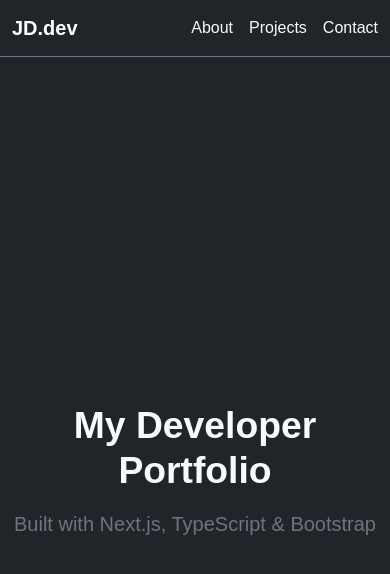
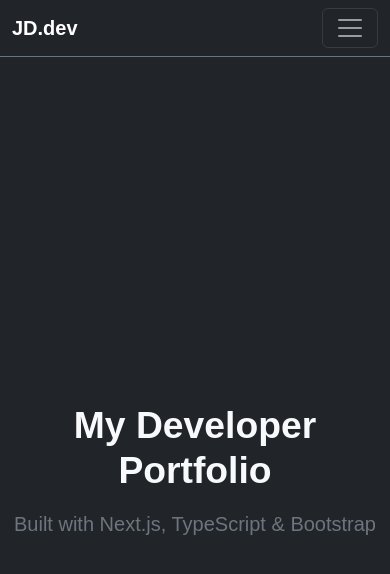
Before and after one commit to siddrashx102/dev-portfolio, a Next.js app: page / in a window 390 px wide. Shown: the top 574 px of the page. Built offline with nearby package versions, Linux system fonts and the light colour scheme.

Commit message:
feat(scrim-3): add mobile hamburger menu to Navbar

```diff
--- a/app/components/Navbar.tsx
+++ b/app/components/Navbar.tsx
@@ -1,15 +1,32 @@
 "use client";
 
 import Link from "next/link";
+import { useState } from "react";
 
 export default function Navbar() {
+    const [isOpen, setIsOpen] = useState(false);
+
     return (
-        <nav className="navbar navbar-dark bg-dark border-bottom border-secondary">
+        <nav className="navbar navbar-expand-lg navbar-dark bg-dark border-bottom border-secondary">
             <div className="container">
                 <Link href="/" className="navbar-brand fw-bold">
                     JD.dev
                 </Link>
-                <div className="ms-auto d-flex gap-3">
+
+                {/* Hamburger button — visible only on small screens */}
+                <button
+                    className="navbar-toggler d-lg-none"
+                    type="button"
+                    onClick={() => setIsOpen(!isOpen)}
+                    aria-expanded={isOpen}
+                    aria-label="Toggle navigation"
+                >
+                    <span className="navbar-toggler-icon" />
+                </button>
+
+                {/* Nav links — collapsible on mobile, always visible on desktop */}
+                <div className={`collapse navbar-collapse ${isOpen ? "show" : ""}`}>
+                    <div className="navbar-nav ms-auto d-lg-flex gap-3">
                         <Link href="/about" className="nav-link text-light">
                             About
                         </Link>
@@ -21,6 +38,7 @@ export default function Navbar() {
                         </Link>
                     </div>
                 </div>
+            </div>
         </nav>
     );
 }
```
Lines whose indentation alone changed are shown as unchanged.
